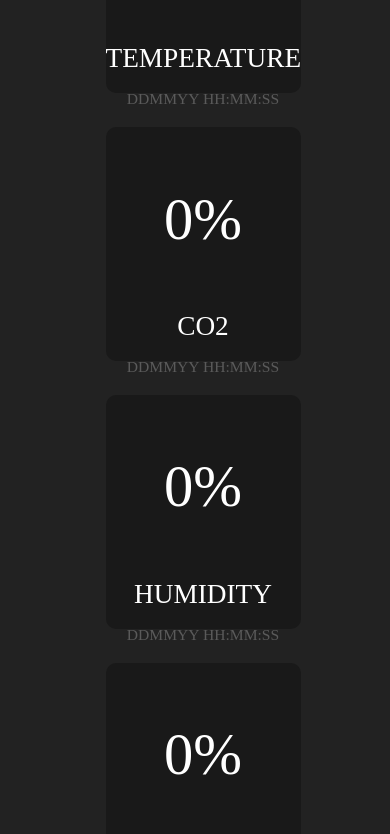
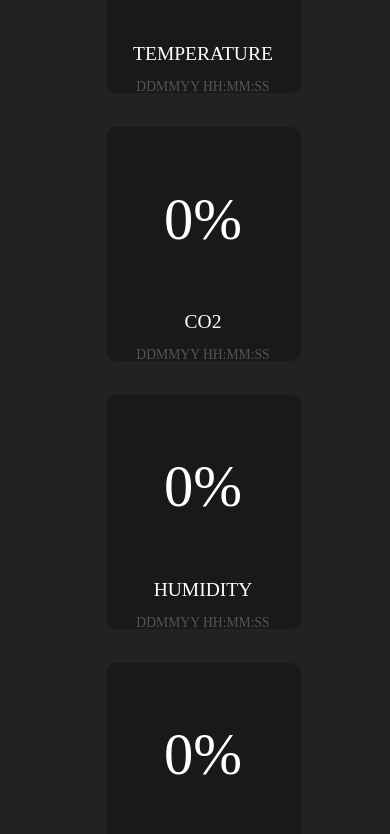
Before and after one commit to Burke111-DEV/Agricultural-Controlled-Environment, a plain HTML site: page index.html in a window 390 px wide. Shown: the part 674-1508 px from the top of the page. Drawn offline with Linux system fonts and the light colour scheme; no server answers; a web font is replaced by a local one.

Commit message:
Update style.css

```diff
--- a/style.css
+++ b/style.css
@@ -160,10 +160,10 @@
 	.boxtitle {
 		text-align: center;
 		margin-bottom: 5px;
-		font-size: 7vw;
+		font-size: 5vw;
 	}
 	#ts1, #ts2, #ts3, #ts4, #ts5 {
-		font-size: 4vw;
+		font-size: 3.5vw;
 		opacity: 0.25;
 	}
 }
```
